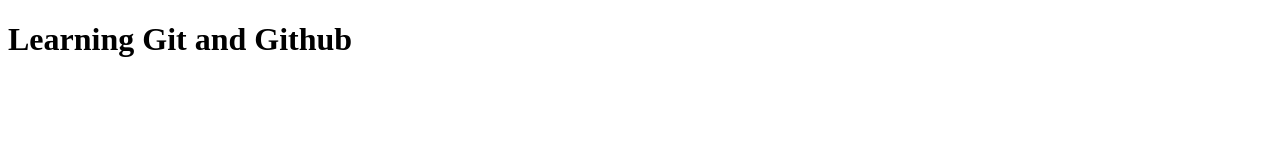
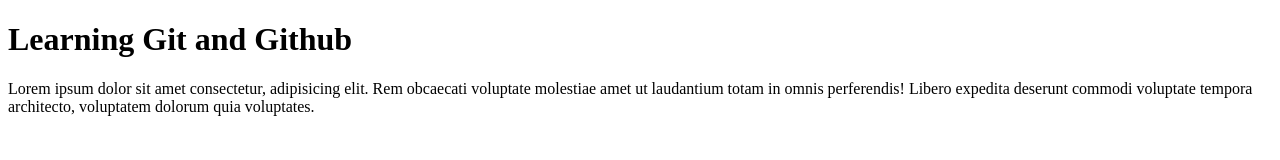
Before and after one commit to duaamir39/my-first-repo, a plain HTML site: page index.html in a window 1280 px wide. Drawn offline with Linux system fonts and the light colour scheme.

Commit message:
added paragraph

```diff
--- a/index.html
+++ b/index.html
@@ -8,5 +8,6 @@
 </head>
 <body>
     <h1>Learning Git and Github</h1>
+    <p>Lorem ipsum dolor sit amet consectetur, adipisicing elit. Rem obcaecati voluptate molestiae amet ut laudantium totam in omnis perferendis! Libero expedita deserunt commodi voluptate tempora architecto, voluptatem dolorum quia voluptates.</p>
 </body>
 </html>
```
